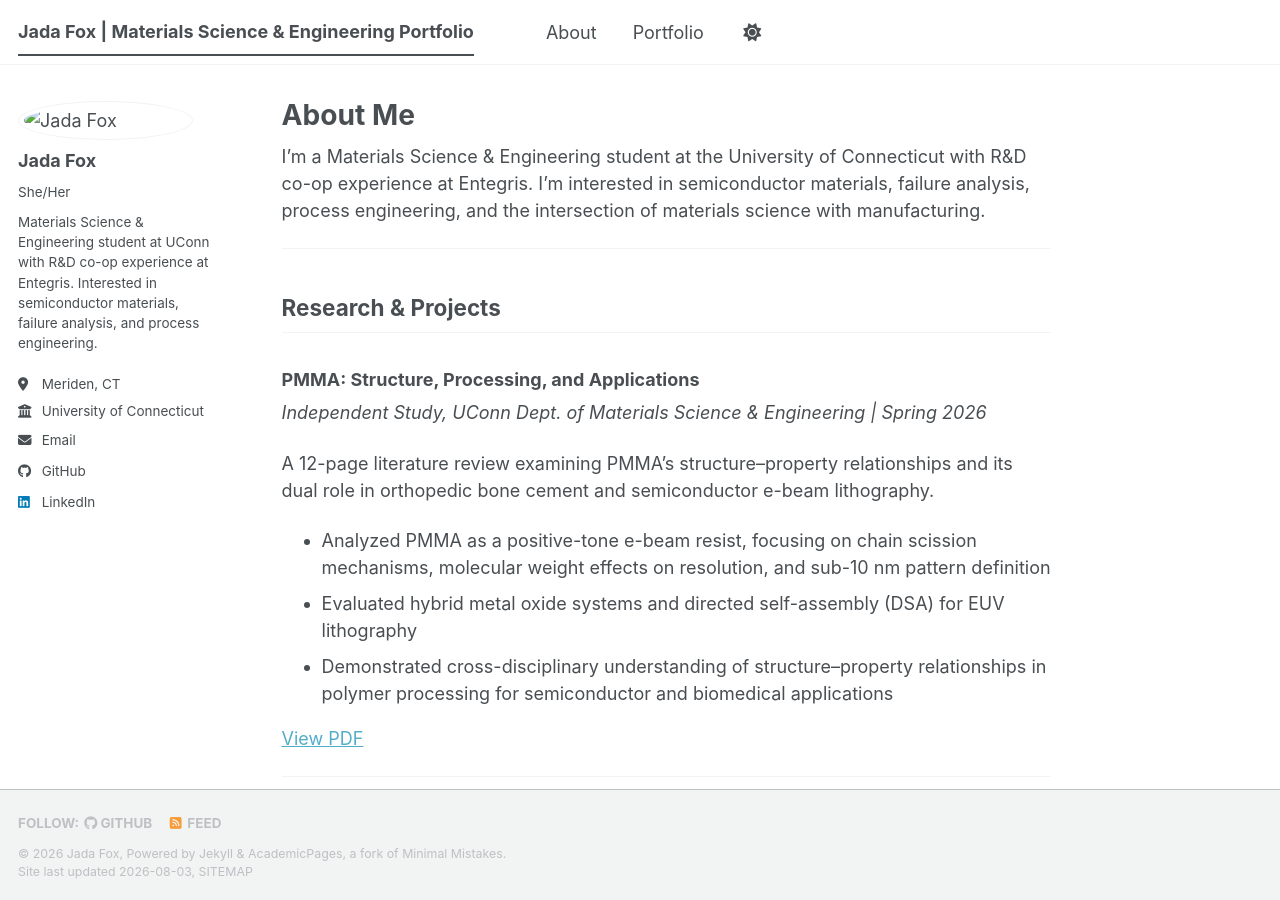
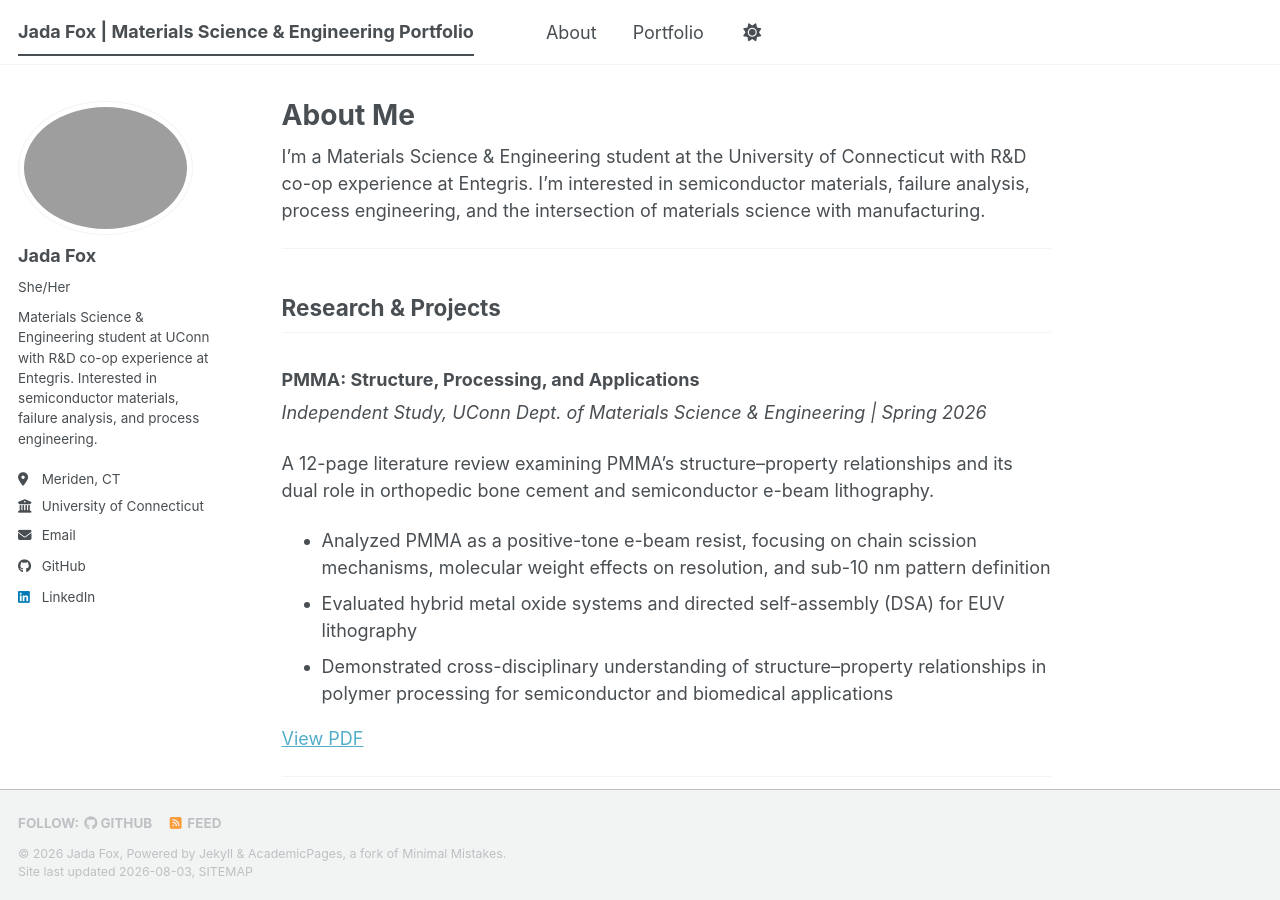
Before and after one commit to FoxJada/FoxJada.github.io, a Jekyll site: the page built from _pages/about.md, in a window 1280 px wide and 900 px high. Built offline with Jekyll 4.4.1, drawn with Linux system fonts in a browser that asks for light colours; a style sheet for code colours, icons or effects is not loaded.

Commit message:
Update _config.yml

```diff
--- a/_config.yml
+++ b/_config.yml
@@ -19,7 +19,7 @@ repository               : "FoxJada/FoxJada.github.io"
 
 # Site Author
 author:
-  avatar                 : "Headshot-2.jpeg"
+
   name                   : "Jada Fox"
   pronouns               : "She/Her"
   bio                    : "Materials Science & Engineering student at UConn with R&D co-op experience at Entegris. Interested in semiconductor materials, failure analysis, and process engineering."
```
